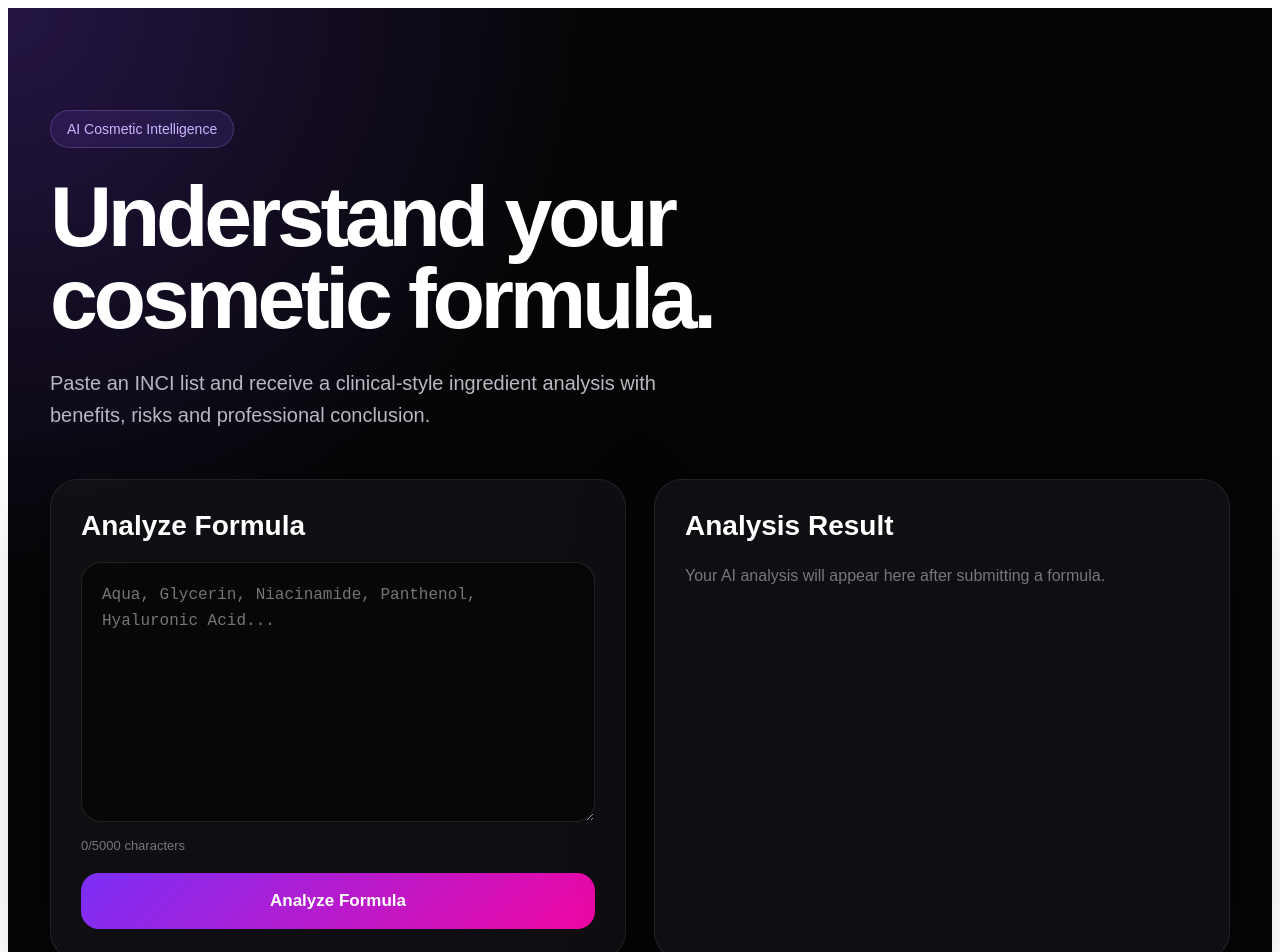
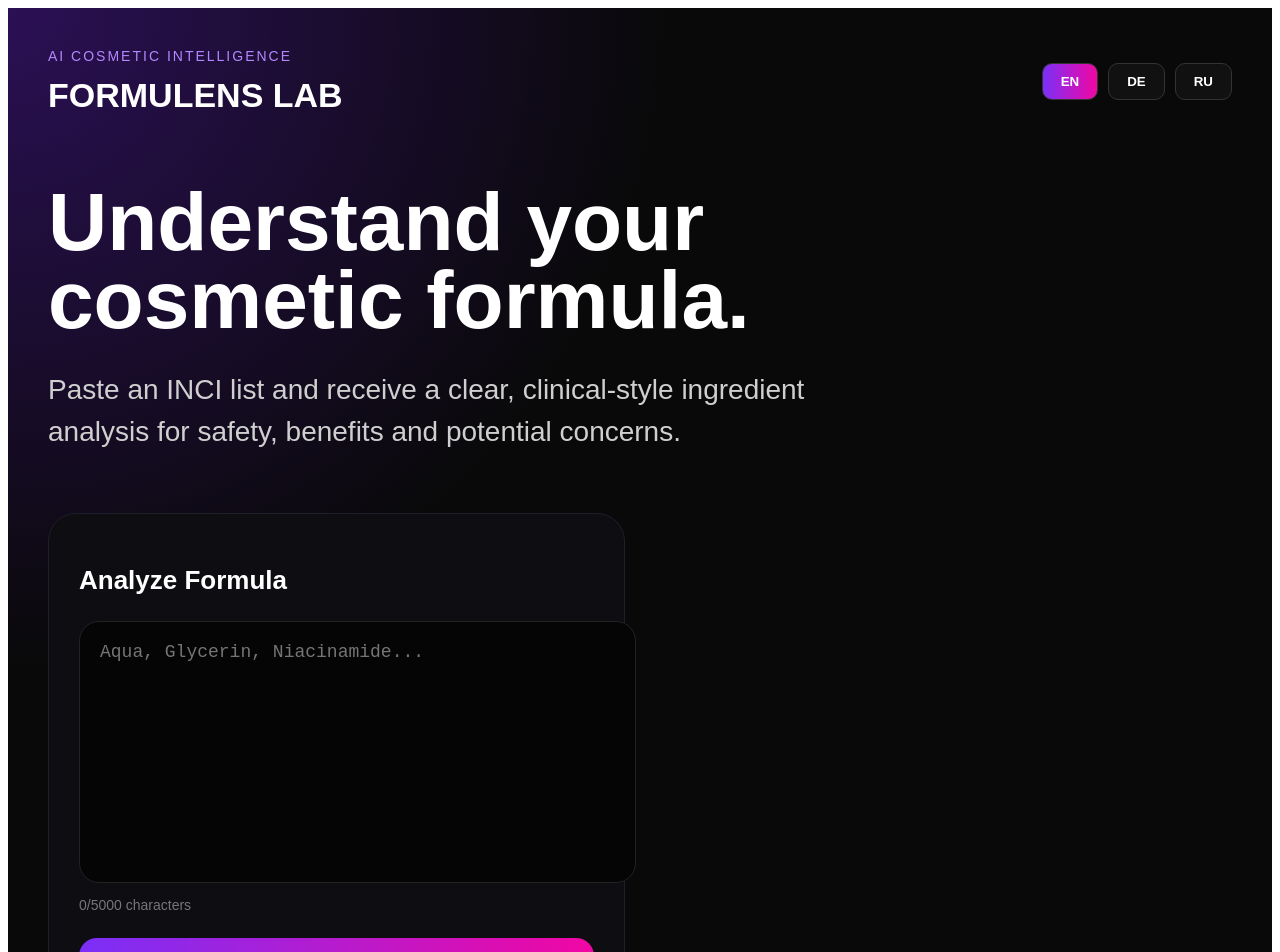
Before and after one commit to piladd-design/formulens-lab, a Next.js app: page / in a window 1280 px wide. Shown: the top 952 px of the page. Built offline with nearby package versions, Linux system fonts and the light colour scheme.

Commit message:
Update page.js

```diff
--- a/app/page.js
+++ b/app/page.js
@@ -13,7 +13,9 @@ const sections = [
 
 function extractSection(text, title) {
   if (!text) return ''
+
   const start = text.indexOf(title + ':')
+
   if (start === -1) return ''
 
   const nextStarts = sections
@@ -21,7 +23,9 @@ function extractSection(text, title) {
     .map((s) => text.indexOf(s + ':', start + title.length))
     .filter((i) => i !== -1)
 
-  const end = nextStarts.length ? Math.min(...nextStarts) : text.length
+  const end = nextStarts.length
+    ? Math.min(...nextStarts)
+    : text.length
 
   return text
     .slice(start + title.length + 1, end)
@@ -32,298 +36,340 @@ function extractSection(text, title) {
 function getScore(text) {
   const scoreText = extractSection(text, 'FORMULA SCORE')
   const match = scoreText.match(/\d+/)
-  return match ? match[0] : '82'
+
+  return match ? match[0] : '85'
 }
 
 export default function Home() {
   const [inci, setInci] = useState('')
   const [result, setResult] = useState(null)
   const [loading, setLoading] = useState(false)
+  const [language, setLanguage] = useState('EN')
 
   const analyzeFormula = async () => {
     if (!inci.trim()) return
 
     setLoading(true)
-    setResult(null)
 
     try {
       const response = await fetch('/api/analyze', {
         method: 'POST',
-        headers: { 'Content-Type': 'application/json' },
-        body: JSON.stringify({ inci }),
+        headers: {
+          'Content-Type': 'application/json',
+        },
+        body: JSON.stringify({
+          inci,
+          language,
+        }),
       })
 
       const data = await response.json()
+
       setResult(data)
     } catch (error) {
       setResult({
-        message: 'Analysis service is currently unavailable. Please try again.',
+        message:
+          'Analysis service is currently unavailable. Please try again.',
       })
     }
 
     setLoading(false)
   }
 
-  const text = result?.message || ''
-  const score = getScore(text)
+  const analysisText = result?.message || ''
 
   return (
-    <main style={styles.page}>
-      <section style={styles.hero}>
-        <div style={styles.badge}>AI Cosmetic Intelligence</div>
+    <main
+      style={{
+        minHeight: '100vh',
+        background:
+          'radial-gradient(circle at top left, #2b1055 0%, #090909 40%)',
+        color: 'white',
+        padding: '40px',
+        fontFamily: 'Arial',
+      }}
+    >
+      <div
+        style={{
+          maxWidth: '1400px',
+          margin: '0 auto',
+        }}
+      >
+        <div
+          style={{
+            display: 'flex',
+            justifyContent: 'space-between',
+            alignItems: 'center',
+            marginBottom: '60px',
+          }}
+        >
+          <div>
+            <div
+              style={{
+                fontSize: '14px',
+                color: '#b388ff',
+                marginBottom: '12px',
+                letterSpacing: '2px',
+              }}
+            >
+              AI COSMETIC INTELLIGENCE
+            </div>
 
-        <h1 style={styles.title}>
-          Understand your
-          <br />
-          cosmetic formula.
+            <h1
+              style={{
+                fontSize: '34px',
+                fontWeight: '700',
+                margin: 0,
+              }}
+            >
+              FORMULENS LAB
             </h1>
+          </div>
 
-        <p style={styles.subtitle}>
-          Paste an INCI list and receive a clinical-style ingredient analysis
-          with benefits, risks and professional conclusion.
+          <div
+            style={{
+              display: 'flex',
+              gap: '10px',
+            }}
+          >
+            {['EN', 'DE', 'RU'].map((lang) => (
+              <button
+                key={lang}
+                onClick={() => setLanguage(lang)}
+                style={{
+                  background:
+                    language === lang
+                      ? 'linear-gradient(90deg,#7b2ff7,#f107a3)'
+                      : '#111',
+                  color: 'white',
+                  border: '1px solid #333',
+                  borderRadius: '10px',
+                  padding: '10px 18px',
+                  cursor: 'pointer',
+                  fontWeight: '600',
+                }}
+              >
+                {lang}
+              </button>
+            ))}
+          </div>
+        </div>
+
+        <div
+          style={{
+            maxWidth: '800px',
+            marginBottom: '60px',
+          }}
+        >
+          <h2
+            style={{
+              fontSize: '82px',
+              lineHeight: '0.95',
+              marginBottom: '30px',
+              fontWeight: '800',
+            }}
+          >
+            Understand your cosmetic formula.
+          </h2>
+
+          <p
+            style={{
+              fontSize: '28px',
+              lineHeight: '1.5',
+              color: '#cfcfcf',
+            }}
+          >
+            Paste an INCI list and receive a clear, clinical-style
+            ingredient analysis for safety, benefits and potential concerns.
           </p>
+        </div>
 
-        <div style={styles.grid}>
-          <div style={styles.card}>
-            <h2 style={styles.cardTitle}>Analyze Formula</h2>
+        <div
+          style={{
+            display: 'grid',
+            gridTemplateColumns: '1fr 1fr',
+            gap: '30px',
+            alignItems: 'start',
+          }}
+        >
+          <div
+            style={{
+              background: '#0d0d12',
+              border: '1px solid #1f1f2b',
+              borderRadius: '28px',
+              padding: '30px',
+            }}
+          >
+            <h2
+              style={{
+                fontSize: '26px',
+                marginBottom: '25px',
+              }}
+            >
+              Analyze Formula
+            </h2>
 
             <textarea
               value={inci}
               onChange={(e) => setInci(e.target.value)}
-              placeholder="Aqua, Glycerin, Niacinamide, Panthenol, Hyaluronic Acid..."
-              style={styles.textarea}
+              placeholder='Aqua, Glycerin, Niacinamide...'
+              style={{
+                width: '100%',
+                height: '220px',
+                background: '#050505',
+                border: '1px solid #222',
+                borderRadius: '20px',
+                color: 'white',
+                padding: '20px',
+                fontSize: '18px',
+                resize: 'none',
+                outline: 'none',
+              }}
             />
 
-            <div style={styles.counter}>{inci.length}/5000 characters</div>
+            <div
+              style={{
+                marginTop: '10px',
+                color: '#777',
+                fontSize: '14px',
+              }}
+            >
+              {inci.length}/5000 characters
+            </div>
 
-            <button onClick={analyzeFormula} style={styles.button}>
-              {loading ? 'Analyzing formula...' : 'Analyze Formula'}
+            <button
+              onClick={analyzeFormula}
+              disabled={loading}
+              style={{
+                width: '100%',
+                marginTop: '25px',
+                padding: '22px',
+                border: 'none',
+                borderRadius: '18px',
+                background:
+                  'linear-gradient(90deg,#7b2ff7,#f107a3)',
+                color: 'white',
+                fontSize: '20px',
+                fontWeight: '700',
+                cursor: 'pointer',
+              }}
+            >
+              {loading ? 'Analyzing...' : 'Analyze Formula'}
             </button>
           </div>
 
-          <div style={styles.card}>
-            <h2 style={styles.cardTitle}>Analysis Result</h2>
+          <div
+            style={{
+              display: 'flex',
+              flexDirection: 'column',
+              gap: '24px',
+            }}
+          >
+            {analysisText && (
+              <>
+                <div
+                  style={{
+                    background: '#0d0d12',
+                    border: '1px solid #1f1f2b',
+                    borderRadius: '28px',
+                    padding: '30px',
+                    display: 'flex',
+                    gap: '24px',
+                    alignItems: 'center',
+                  }}
+                >
+                  <div
+                    style={{
+                      width: '90px',
+                      height: '90px',
+                      borderRadius: '50%',
+                      background:
+                        'linear-gradient(135deg,#7b2ff7,#33d2ff)',
+                      display: 'flex',
+                      alignItems: 'center',
+                      justifyContent: 'center',
+                      fontSize: '42px',
+                      fontWeight: '700',
+                    }}
+                  >
+                    {getScore(analysisText)}
+                  </div>
 
-            {loading && (
-              <div style={styles.loadingBox}>
-                <div style={styles.pulse}></div>
-                <p>Analyzing molecular profile...</p>
+                  <div>
+                    <div
+                      style={{
+                        fontSize: '26px',
+                        fontWeight: '700',
+                        marginBottom: '10px',
+                      }}
+                    >
+                      Formula Score
                     </div>
+
+                    <div
+                      style={{
+                        color: '#cfcfcf',
+                        lineHeight: '1.7',
+                      }}
+                    >
+                      {extractSection(
+                        analysisText,
+                        'FORMULA SCORE'
                       )}
-
-            {!loading && result && (
-              <div style={styles.resultGrid}>
-                <div style={styles.scoreCard}>
-                  <div style={styles.score}>{score}</div>
-                  <div>
-                    <div style={styles.scoreLabel}>Formula Score</div>
-                    <p style={styles.smallText}>
-                      {extractSection(text, 'FORMULA SCORE')}
-                    </p>
+                    </div>
                   </div>
                 </div>
 
-                {sections.slice(1).map((section) => (
-                  <div key={section} style={styles.resultSection}>
-                    <h3 style={styles.sectionTitle}>{section}</h3>
-                    <p style={styles.resultText}>{extractSection(text, section)}</p>
+                {sections
+                  .filter((section) => section !== 'FORMULA SCORE')
+                  .map((section) => {
+                    const content = extractSection(
+                      analysisText,
+                      section
+                    )
+
+                    if (!content) return null
+
+                    return (
+                      <div
+                        key={section}
+                        style={{
+                          background: '#0d0d12',
+                          border: '1px solid #1f1f2b',
+                          borderRadius: '28px',
+                          padding: '30px',
+                        }}
+                      >
+                        <div
+                          style={{
+                            color: '#d19cff',
+                            fontSize: '16px',
+                            letterSpacing: '2px',
+                            marginBottom: '20px',
+                            fontWeight: '700',
+                          }}
+                        >
+                          {section}
                         </div>
-                ))}
+
+                        <div
+                          style={{
+                            color: '#f5f5f5',
+                            lineHeight: '1.9',
+                            fontSize: '17px',
+                            whiteSpace: 'pre-wrap',
+                          }}
+                        >
+                          {content}
                         </div>
-            )}
-
-            {!loading && !result && (
-              <div style={styles.empty}>
-                Your AI analysis will appear here after submitting a formula.
                       </div>
+                    )
+                  })}
+              </>
             )}
           </div>
         </div>
-
-        <div style={styles.features}>
-          <div style={styles.feature}>Ingredient safety</div>
-          <div style={styles.feature}>Skin benefit profile</div>
-          <div style={styles.feature}>Irritation risk</div>
-          <div style={styles.feature}>Professional report</div>
       </div>
-      </section>
     </main>
   )
 }
-
-const styles = {
-  page: {
-    minHeight: '100vh',
-    background:
-      'radial-gradient(circle at top left, rgba(130,70,255,0.25), transparent 35%), #050506',
-    color: '#fff',
-    fontFamily: 'Arial, sans-serif',
-    padding: '32px',
-  },
-  hero: {
-    maxWidth: '1180px',
-    margin: '0 auto',
-    paddingTop: '70px',
-  },
-  badge: {
-    display: 'inline-block',
-    padding: '10px 16px',
-    borderRadius: '999px',
-    background: 'rgba(140,90,255,0.12)',
-    border: '1px solid rgba(180,140,255,0.25)',
-    color: '#c9b6ff',
-    fontSize: '14px',
-    marginBottom: '28px',
-  },
-  title: {
-    fontSize: 'clamp(44px, 7vw, 86px)',
-    lineHeight: '0.95',
-    letterSpacing: '-0.05em',
-    margin: 0,
-    maxWidth: '780px',
-  },
-  subtitle: {
-    color: '#b8b8c2',
-    fontSize: '20px',
-    lineHeight: '1.6',
-    maxWidth: '680px',
-    marginTop: '28px',
-    marginBottom: '48px',
-  },
-  grid: {
-    display: 'grid',
-    gridTemplateColumns: 'repeat(auto-fit, minmax(340px, 1fr))',
-    gap: '28px',
-  },
-  card: {
-    background: 'rgba(18,18,22,0.88)',
-    border: '1px solid rgba(255,255,255,0.08)',
-    borderRadius: '28px',
-    padding: '30px',
-    boxShadow: '0 30px 80px rgba(0,0,0,0.45)',
-  },
-  cardTitle: {
-    fontSize: '28px',
-    marginTop: 0,
-    marginBottom: '20px',
-  },
-  textarea: {
-    width: '100%',
-    minHeight: '260px',
-    background: '#070708',
-    border: '1px solid rgba(255,255,255,0.1)',
-    borderRadius: '20px',
-    color: '#fff',
-    padding: '20px',
-    fontSize: '16px',
-    lineHeight: '1.6',
-    resize: 'vertical',
-    outline: 'none',
-    boxSizing: 'border-box',
-  },
-  counter: {
-    color: '#777',
-    fontSize: '13px',
-    marginTop: '12px',
-  },
-  button: {
-    marginTop: '20px',
-    width: '100%',
-    padding: '18px 22px',
-    borderRadius: '18px',
-    border: 'none',
-    background: 'linear-gradient(135deg, #7b2ff7, #f107a3)',
-    color: '#fff',
-    fontSize: '17px',
-    fontWeight: '700',
-    cursor: 'pointer',
-  },
-  resultGrid: {
-    display: 'grid',
-    gap: '16px',
-  },
-  scoreCard: {
-    display: 'flex',
-    gap: '18px',
-    alignItems: 'center',
-    background: '#080809',
-    borderRadius: '22px',
-    padding: '20px',
-    border: '1px solid rgba(255,255,255,0.08)',
-  },
-  score: {
-    minWidth: '88px',
-    height: '88px',
-    borderRadius: '50%',
-    display: 'flex',
-    alignItems: 'center',
-    justifyContent: 'center',
-    background: 'linear-gradient(135deg, #7b2ff7, #00e5ff)',
-    fontSize: '34px',
-    fontWeight: '800',
-  },
-  scoreLabel: {
-    color: '#c9b6ff',
-    fontWeight: '700',
-    marginBottom: '6px',
-  },
-  smallText: {
-    color: '#aaa',
-    lineHeight: '1.6',
-    margin: 0,
-    fontSize: '14px',
-  },
-  resultSection: {
-    background: '#080809',
-    borderRadius: '20px',
-    padding: '18px',
-    border: '1px solid rgba(255,255,255,0.08)',
-  },
-  sectionTitle: {
-    color: '#c9b6ff',
-    fontSize: '13px',
-    letterSpacing: '0.08em',
-    marginTop: 0,
-    marginBottom: '10px',
-  },
-  resultText: {
-    color: '#d5d5dd',
-    lineHeight: '1.7',
-    fontSize: '15px',
-    margin: 0,
-    whiteSpace: 'pre-line',
-  },
-  loadingBox: {
-    minHeight: '260px',
-    display: 'flex',
-    alignItems: 'center',
-    justifyContent: 'center',
-    flexDirection: 'column',
-    color: '#aaa',
-  },
-  pulse: {
-    width: '56px',
-    height: '56px',
-    borderRadius: '50%',
-    background: 'linear-gradient(135deg, #7b2ff7, #00e5ff)',
-    marginBottom: '18px',
-  },
-  empty: {
-    color: '#777',
-    lineHeight: '1.8',
-    minHeight: '260px',
-  },
-  features: {
-    display: 'grid',
-    gridTemplateColumns: 'repeat(auto-fit, minmax(180px, 1fr))',
-    gap: '16px',
-    marginTop: '28px',
-  },
-  feature: {
-    background: 'rgba(255,255,255,0.05)',
-    border: '1px solid rgba(255,255,255,0.08)',
-    borderRadius: '18px',
-    padding: '18px',
-    color: '#d8d8df',
-  },
-}
```
Lines whose indentation alone changed are shown as unchanged.
